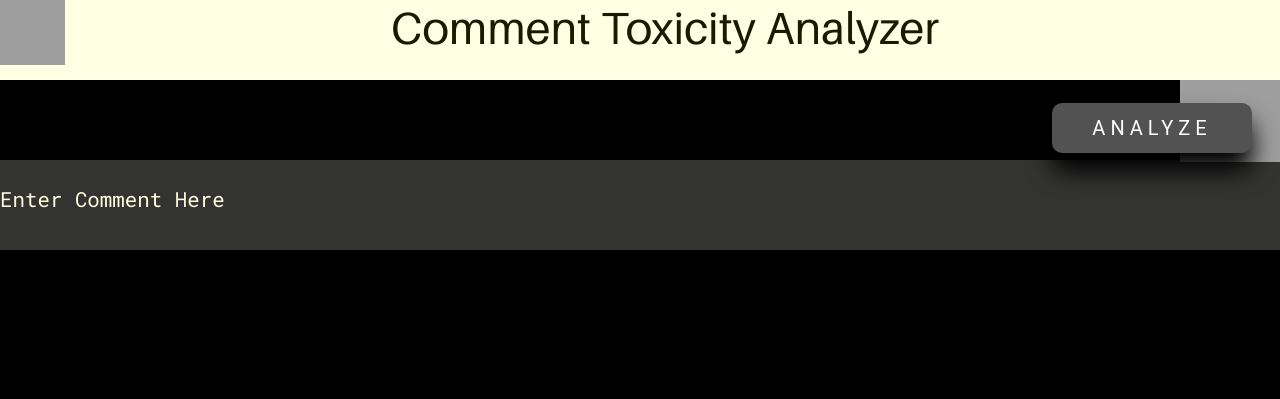
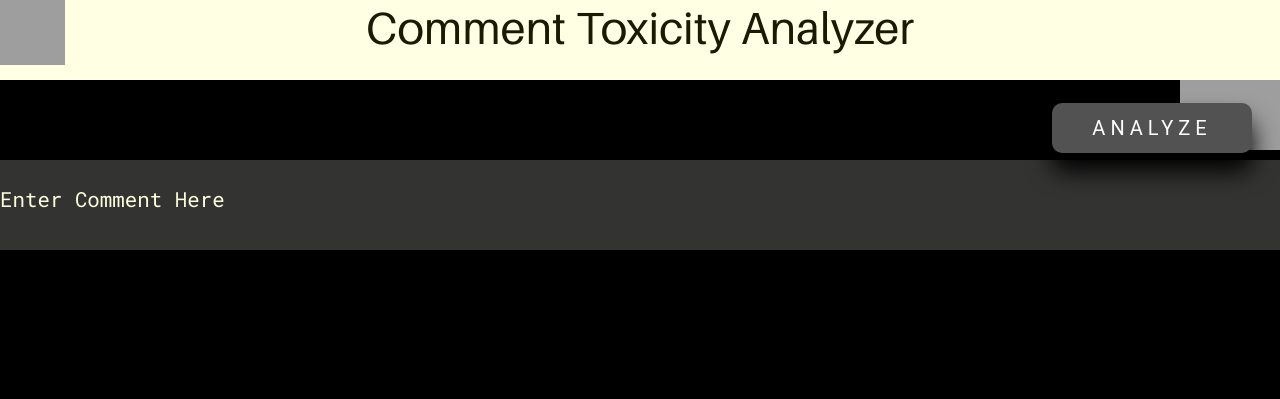
Before and after one commit to Arkapravaroy/toxic_classification, a Flask app: page / in a window 1280 px wide. Shown: the top 399 px of the page. Run offline with Flask 2, Linux system fonts and the light colour scheme; some libraries are stand-ins or nearby versions; grey boxes are pictures that could not be loaded.

Commit message:
Update style.css

```diff
--- a/static/style.css
+++ b/static/style.css
@@ -66,7 +66,7 @@ html, body { background-color: #000000; height: 100%; padding: 0; margin: 0; }
     font-size: 45px;
     font-family: Aileron, monospace;
     text-align: center;
-    margin-top: 0px;
+    margin-right: 50px;
     margin-left:50px;
 }
 
@@ -84,7 +84,7 @@ html, body { background-color: #000000; height: 100%; padding: 0; margin: 0; }
   display: block;
   text-indent: -9999px;
   width: 100px;
-  height: 82px;
+  height: 70px;
 /*   background: url(youtube.svg); */
   background-size: 100px 82px;
     margin-right: 0;
```
